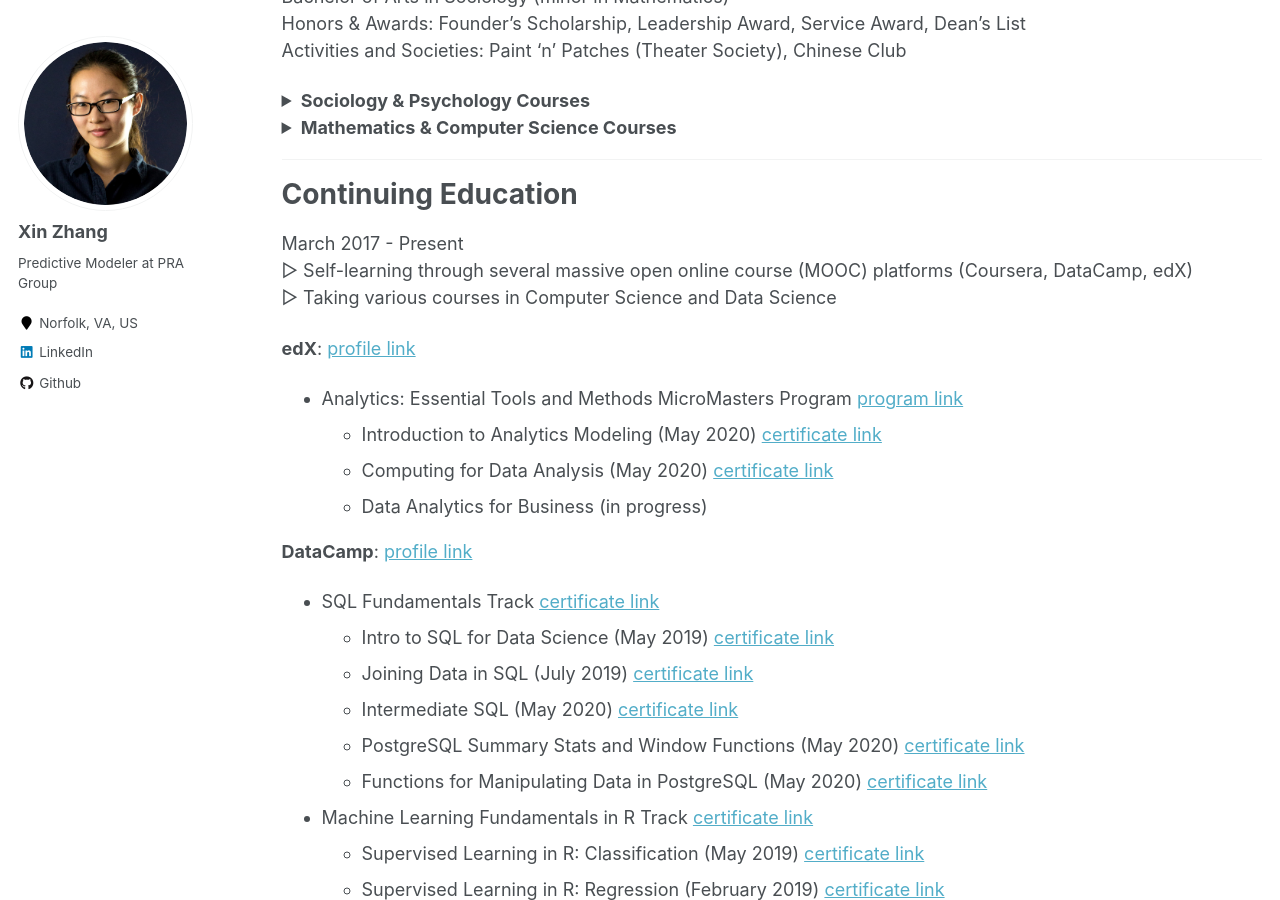
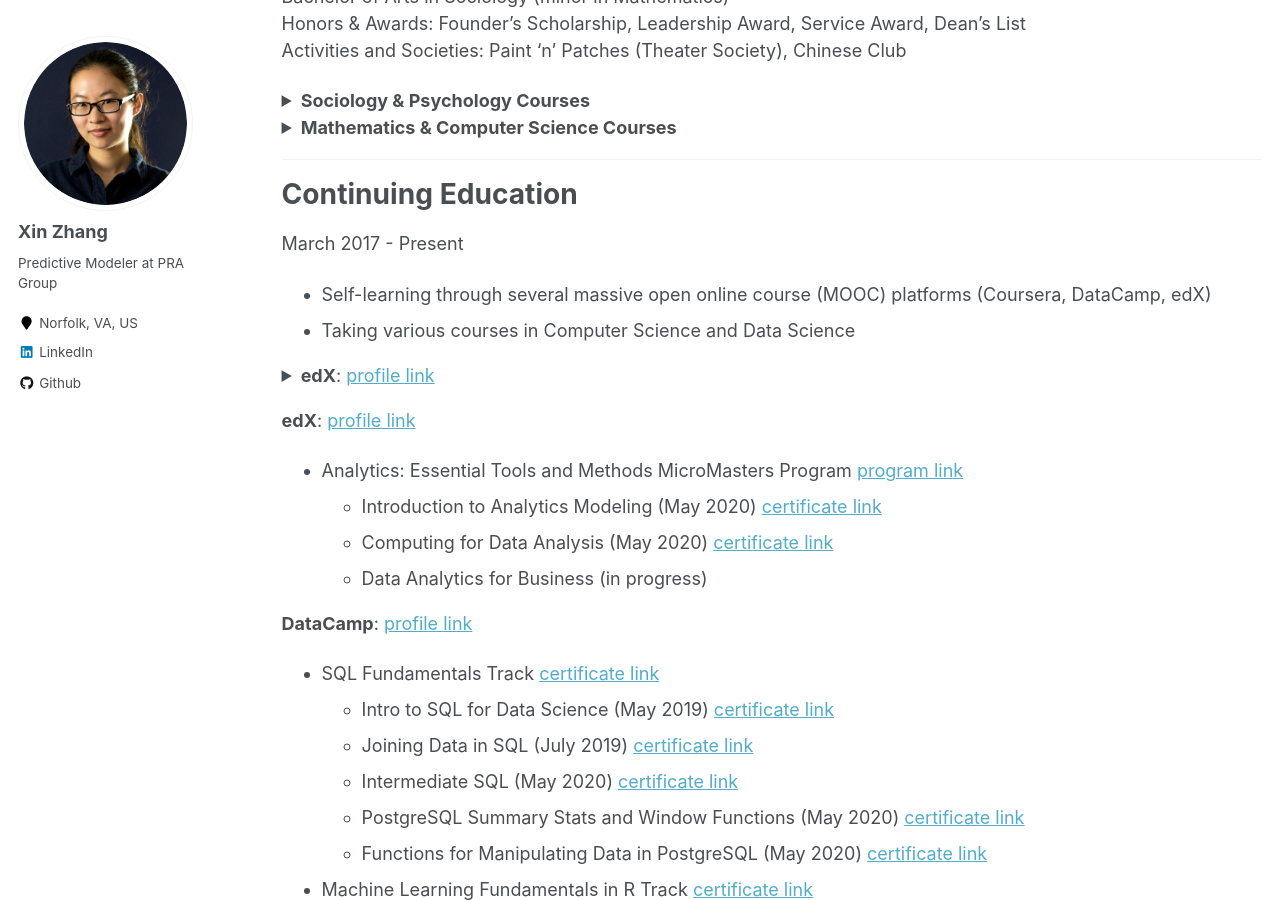
Before and after one commit to SnowingSita/SnowingSita.github.io, a Jekyll site: the page built from _pages/education.md, in a window 1280 px wide and 900 px high, scrolled down 526 px. Built offline with Jekyll 4.4.1, drawn with Linux system fonts in a browser that asks for light colours.

Commit message:
Update education.md

```diff
--- a/_pages/education.md
+++ b/_pages/education.md
@@ -76,8 +76,18 @@
 Continuing Education
 ======
 March 2017 - Present
-▷ Self-learning through several massive open online course (MOOC) platforms (Coursera, DataCamp, edX)
-▷ Taking various courses in Computer Science and Data Science
+- Self-learning through several massive open online course (MOOC) platforms (Coursera, DataCamp, edX)
+- Taking various courses in Computer Science and Data Science
+
+{::options parse_block_html="true" /}
+<details>
+<summary markdown="span">**edX**: [profile link](https://profile.edx.org/u/Snowingsita){:target="_blank"}</summary>
+- Analytics: Essential Tools and Methods MicroMasters Program [program link](https://credentials.edx.org/records/programs/shared/2893a4d1b61b474ea2ca505eda3c4b51/){:target="_blank"}
+	- Introduction to Analytics Modeling (May 2020) [certificate link](https://courses.edx.org/certificates/661237124e804e77b925ae37c9107545){:target="_blank"}
+	- Computing for Data Analysis (May 2020) [certificate link](https://courses.edx.org/certificates/4a77a230326c4c61949ed7b473a303e4){:target="_blank"}
+	- Data Analytics for Business (in progress)
+</details>
+{::options parse_block_html="false" /}
 
 **edX**: [profile link](https://profile.edx.org/u/Snowingsita){:target="_blank"}
 - Analytics: Essential Tools and Methods MicroMasters Program [program link](https://credentials.edx.org/records/programs/shared/2893a4d1b61b474ea2ca505eda3c4b51/){:target="_blank"}
```
